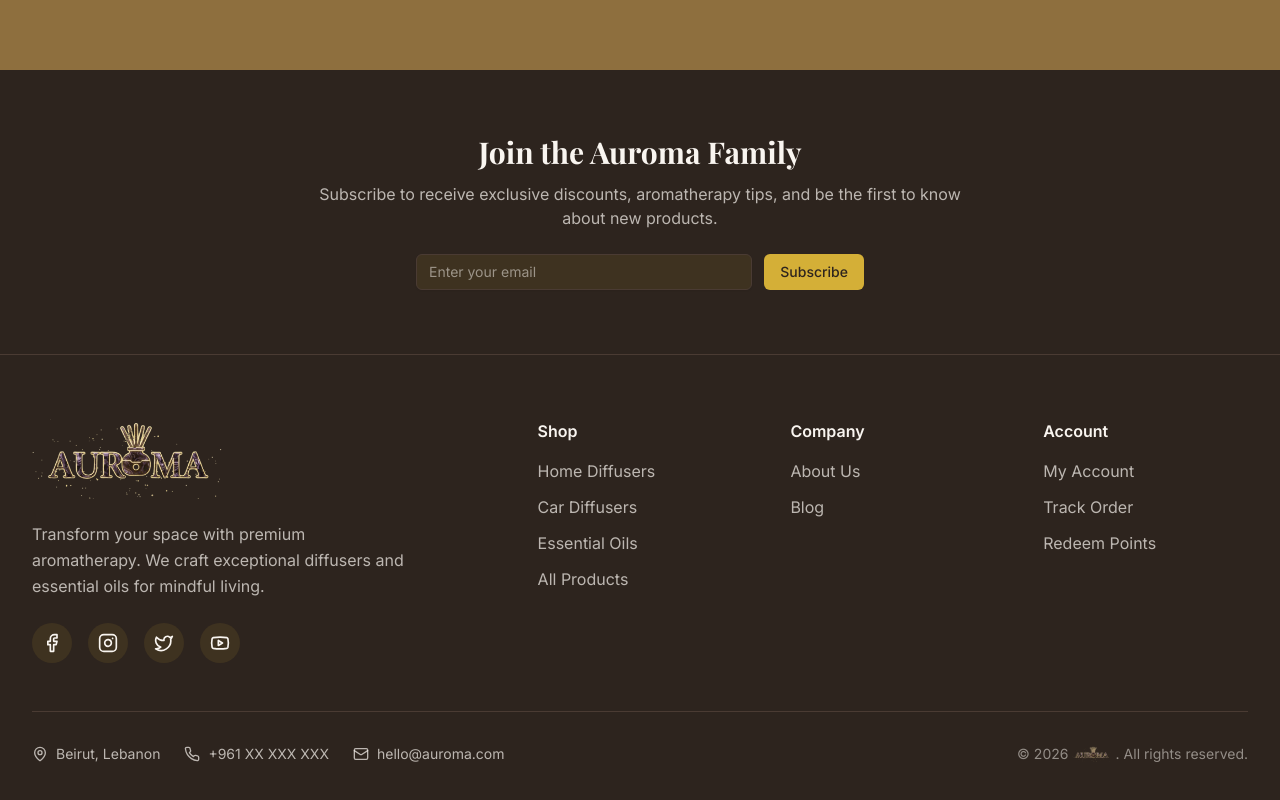
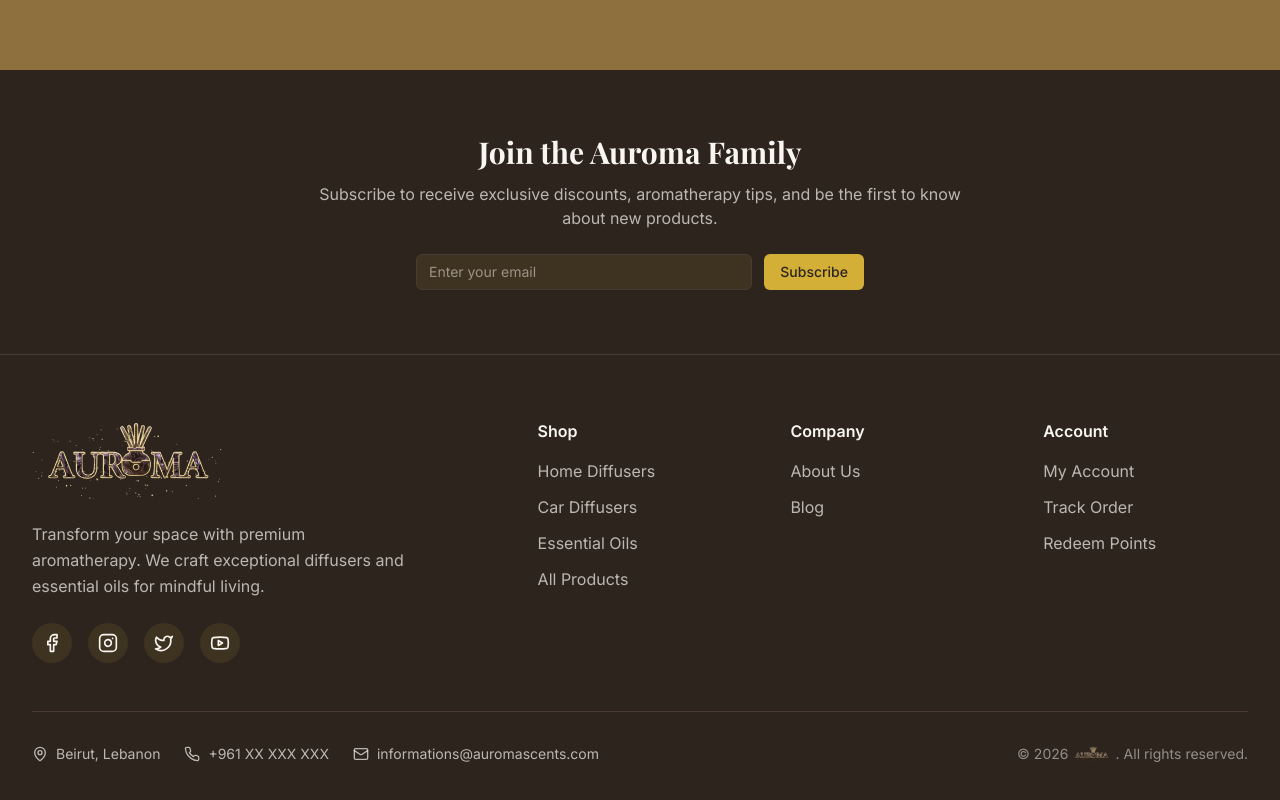
Before and after one commit to auradevelopment5m/auroma, a Next.js app: page / in a window 1280 px wide. Shown: the part 3546-4346 px from the top of the page. Built offline with nearby package versions, Linux system fonts and the light colour scheme; no server answers; the database is empty; a web font is replaced by a local one.

Commit message:
feat(contact): update email address from hello@auroma.com to informations@auromascents.com

```diff
--- a/components/footer.tsx
+++ b/components/footer.tsx
@@ -133,7 +133,7 @@ export function Footer() {
               </div>
               <div className="flex items-center gap-2">
                 <Mail className="h-4 w-4" />
-                <span>hello@auroma.com</span>
+                <span>informations@auromascents.com</span>
               </div>
             </div>
             <p className="text-sm text-foreground/50 flex items-center gap-1">
```
